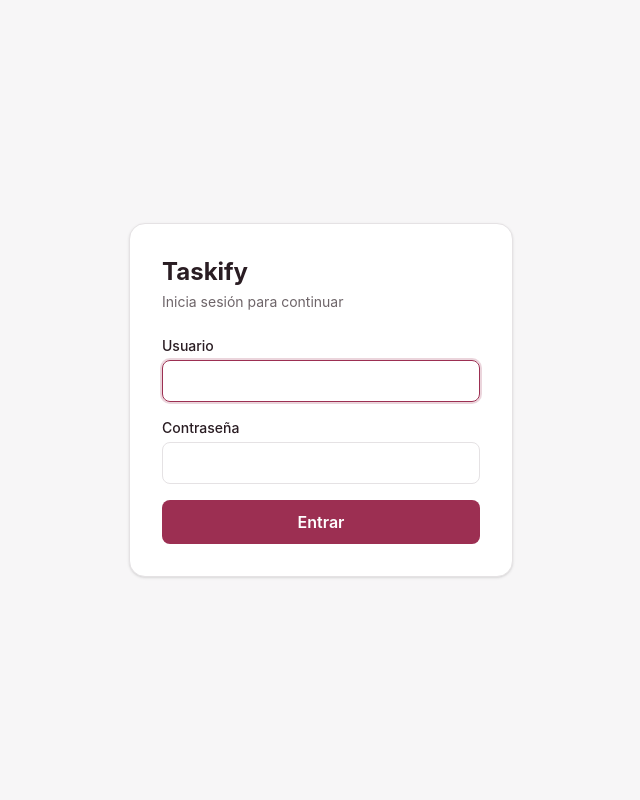
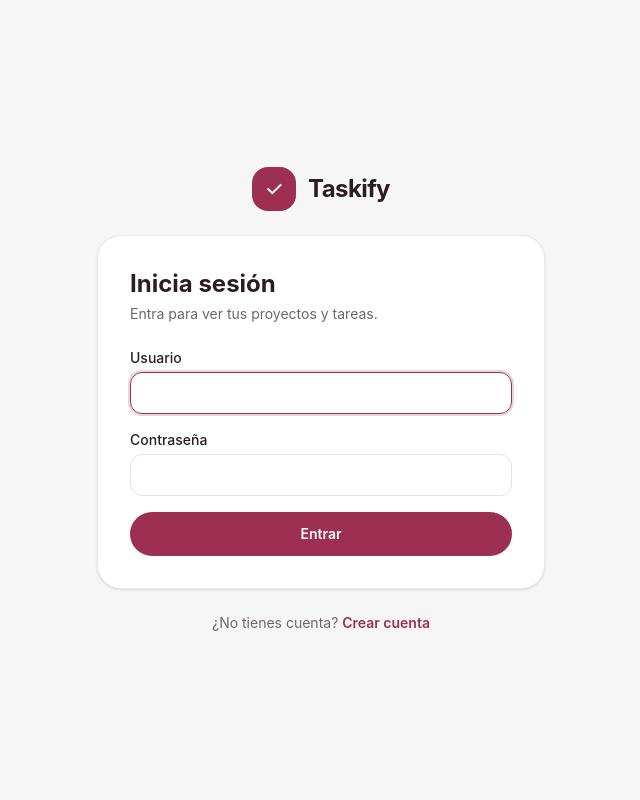
Before and after one commit to fabiolamedrano/taskify, a Django app: page /login/?next=/users/profile/ in a window 1280 px wide. Shown: the whole page, without its empty margins (319-959 px from the left). Run offline with Django 5.2, Linux system fonts and the light colour scheme; parts of the project's set-up code (start-up, migrations or seed data) failed here and were passed over.

Commit message:
Add auth layout, signup, profile and password pages and avatar in the sidebar

```diff
--- a/static/css/output.css
+++ b/static/css/output.css
@@ -363,6 +357,9 @@
   }
   .mb-3 {
     margin-bottom: calc(var(--spacing) * 3);
+  }
+  .mb-6 {
+    margin-bottom: calc(var(--spacing) * 6);
   }
   .ml-1 {
     margin-left: var(--spacing);
@@ -433,6 +424,9 @@
   .h-10 {
     height: calc(var(--spacing) * 10);
   }
+  .h-11 {
+    height: calc(var(--spacing) * 11);
+  }
   .h-32 {
     height: calc(var(--spacing) * 32);
   }
@@ -481,6 +475,9 @@
   .w-10 {
     width: calc(var(--spacing) * 10);
   }
+  .w-11 {
+    width: calc(var(--spacing) * 11);
+  }
   .w-40 {
     width: calc(var(--spacing) * 40);
   }
@@ -517,9 +514,6 @@
   .max-w-md {
     max-width: var(--container-md);
   }
-  .max-w-sm {
-    max-width: var(--container-sm);
-  }
   .max-w-xl {
     max-width: var(--container-xl);
   }
@@ -928,9 +900,6 @@
   .p-6 {
     padding: calc(var(--spacing) * 6);
   }
-  .p-8 {
-    padding: calc(var(--spacing) * 8);
-  }
   .px-1 {
     padding-inline: var(--spacing);
   }
@@ -1438,6 +1399,9 @@
     .sm\:p-6 {
       padding: calc(var(--spacing) * 6);
     }
+    .sm\:p-8 {
+      padding: calc(var(--spacing) * 8);
+    }
     .sm\:px-4 {
       padding-inline: calc(var(--spacing) * 4);
     }
@@ -1643,11 +1621,6 @@
   syntax: "*";
   inherits: false;
   initial-value: 0 0 #0000;
-}
-@property --tw-outline-style {
-  syntax: "*";
-  inherits: false;
-  initial-value: solid;
 }
 @property --tw-blur {
   syntax: "*";
@@ -1768,7 +1741,6 @@
       --tw-ring-offset-width: 0px;
       --tw-ring-offset-color: #fff;
       --tw-ring-offset-shadow: 0 0 #0000;
-      --tw-outline-style: solid;
       --tw-blur: initial;
       --tw-brightness: initial;
       --tw-contrast: initial;
--- a/templates/core/dashboard.html
+++ b/templates/core/dashboard.html
@@ -152,7 +152,10 @@
               <p class="mt-1 text-xs text-muted">{{ project.done_count }} de {{ project.task_count }} tarea{{ project.task_count|pluralize }}</p>
             </li>
           {% empty %}
-            <li class="text-sm text-muted">Todavía no participas en ningún proyecto.</li>
+            <li class="text-sm text-muted">
+              Todavía no participas en ningún proyecto.
+              {% if not user.is_client %}<a href="{% url 'projects:create' %}" class="font-medium text-brand-700 hover:underline">Crea el primero</a>.{% endif %}
+            </li>
           {% endfor %}
         </ul>
       </section>
--- /dev/null
+++ b/templates/includes/_avatar.html
@@ -0,0 +1,5 @@
+{% if person.avatar %}
+  <img src="{{ person.avatar.url }}" alt="" class="{{ size }} shrink-0 rounded-full object-cover">
+{% else %}
+  <span class="{{ size }} {{ text }} flex shrink-0 items-center justify-center rounded-full bg-brand-700 font-bold text-white" aria-hidden="true">{{ person.username|slice:":2"|upper }}</span>
+{% endif %}
--- a/templates/includes/_form_fields.html
+++ b/templates/includes/_form_fields.html
@@ -17,7 +17,7 @@
       </label>
       {{ field }}
     {% endif %}
-    {% if field.help_text %}<p class="mt-1 text-xs text-muted">{{ field.help_text }}</p>{% endif %}
+    {% if field.help_text %}<div class="mt-1 text-xs text-muted [&_ul]:mt-1 [&_ul]:list-disc [&_ul]:space-y-0.5 [&_ul]:pl-4">{{ field.help_text }}</div>{% endif %}
     {% for error in field.errors %}<p class="mt-1 text-xs text-red-700">{{ error }}</p>{% endfor %}
   </div>
 {% endfor %}
--- /dev/null
+++ b/templates/layouts/auth.html
@@ -0,0 +1,18 @@
+{% extends 'base.html' %}
+
+{% block content %}
+<main class="flex min-h-screen items-center justify-center px-4 py-10">
+  <div class="w-full max-w-md">
+    <div class="mb-6 flex items-center justify-center gap-3">
+      <span class="flex h-11 w-11 items-center justify-center rounded-2xl bg-brand-700 text-white">
+        <svg class="h-5 w-5" viewBox="0 0 24 24" fill="none" stroke="currentColor" stroke-width="2.4" stroke-linecap="round" stroke-linejoin="round" aria-hidden="true"><path d="m5 12 5 5L20 7"/></svg>
+      </span>
+      <span class="text-2xl font-bold tracking-tight">Taskify</span>
+    </div>
+    <div class="rounded-3xl border border-line/70 bg-white p-6 shadow-sm sm:p-8">
+      {% block auth_content %}{% endblock %}
+    </div>
+    {% block auth_footer %}{% endblock %}
+  </div>
+</main>
+{% endblock %}
--- a/templates/registration/login.html
+++ b/templates/registration/login.html
@@ -1,43 +1,39 @@
-{% extends 'base.html' %}
+{% extends 'layouts/auth.html' %}
 
 {% block title %}Iniciar sesión · Taskify{% endblock %}
 
-{% block content %}
-<main class="flex min-h-screen items-center justify-center px-4">
-  <div class="w-full max-w-sm rounded-2xl border border-line bg-white p-8 shadow-sm">
-    <h1 class="text-2xl font-bold">Taskify</h1>
-    <p class="mt-1 text-sm text-muted">Inicia sesión para continuar</p>
+{% block auth_content %}
+<h1 class="text-2xl font-bold">Inicia sesión</h1>
+<p class="mt-1 text-sm text-muted">Entra para ver tus proyectos y tareas.</p>
 
 <form method="post" class="mt-6 space-y-4">
   {% csrf_token %}
-
   {% if form.errors %}
-        <p class="rounded-lg bg-red-50 px-3 py-2 text-sm text-red-700">
-          Usuario o contraseña incorrectos.
+    <p role="alert" class="rounded-2xl bg-red-50 px-4 py-2 text-sm text-red-700">
+      {% for error in form.non_field_errors %}{{ error }}{% empty %}Revisa los datos e inténtalo de nuevo.{% endfor %}
     </p>
   {% endif %}
 
   <div>
-        <label for="id_username" class="block text-sm font-medium">Usuario</label>
-        <input type="text" name="username" id="id_username" required autofocus
-               autocomplete="username"
-               class="mt-1 w-full rounded-lg border border-line px-3 py-2 focus:border-brand-700 focus:outline-none focus:ring-2 focus:ring-brand-700/20">
+    <label for="id_username" class="mb-1 block text-sm font-medium">Usuario</label>
+    <input type="text" name="username" id="id_username" required autofocus autocomplete="username"
+           class="w-full rounded-xl border border-line px-4 py-2.5 text-sm focus:border-brand-700 focus:outline-none focus:ring-2 focus:ring-brand-700/20">
   </div>
-
   <div>
-        <label for="id_password" class="block text-sm font-medium">Contraseña</label>
-        <input type="password" name="password" id="id_password" required
-               autocomplete="current-password"
-               class="mt-1 w-full rounded-lg border border-line px-3 py-2 focus:border-brand-700 focus:outline-none focus:ring-2 focus:ring-brand-700/20">
+    <label for="id_password" class="mb-1 block text-sm font-medium">Contraseña</label>
+    <input type="password" name="password" id="id_password" required autocomplete="current-password"
+           class="w-full rounded-xl border border-line px-4 py-2.5 text-sm focus:border-brand-700 focus:outline-none focus:ring-2 focus:ring-brand-700/20">
   </div>
 
   <input type="hidden" name="next" value="{{ next }}">
+  <button class="w-full rounded-full bg-brand-700 py-3 text-sm font-semibold text-white hover:bg-brand-800">Entrar</button>
+</form>
+{% endblock %}
 
-      <button type="submit"
-              class="w-full rounded-lg bg-brand-700 py-2.5 font-semibold text-white hover:bg-brand-800">
-        Entrar
-      </button>
-    </form>
-  </div>
-</main>
+{% block auth_footer %}
+  {% if allow_signup %}
+    <p class="mt-6 text-center text-sm text-muted">
+      ¿No tienes cuenta? <a href="{% url 'signup' %}" class="font-semibold text-brand-700 hover:underline">Crear cuenta</a>
+    </p>
+  {% endif %}
 {% endblock %}
```
Also changed, not shown: other parts of static/css/output.css (+23 -51 lines), templates/layouts/app.html (+12 -7 lines), templates/registration/signup.html (added, +25 -0 lines), templates/users/password_change.html (added, +25 -0 lines), templates/users/profile.html (added, +59 -0 lines). Lines whose indentation alone changed are shown as unchanged.
